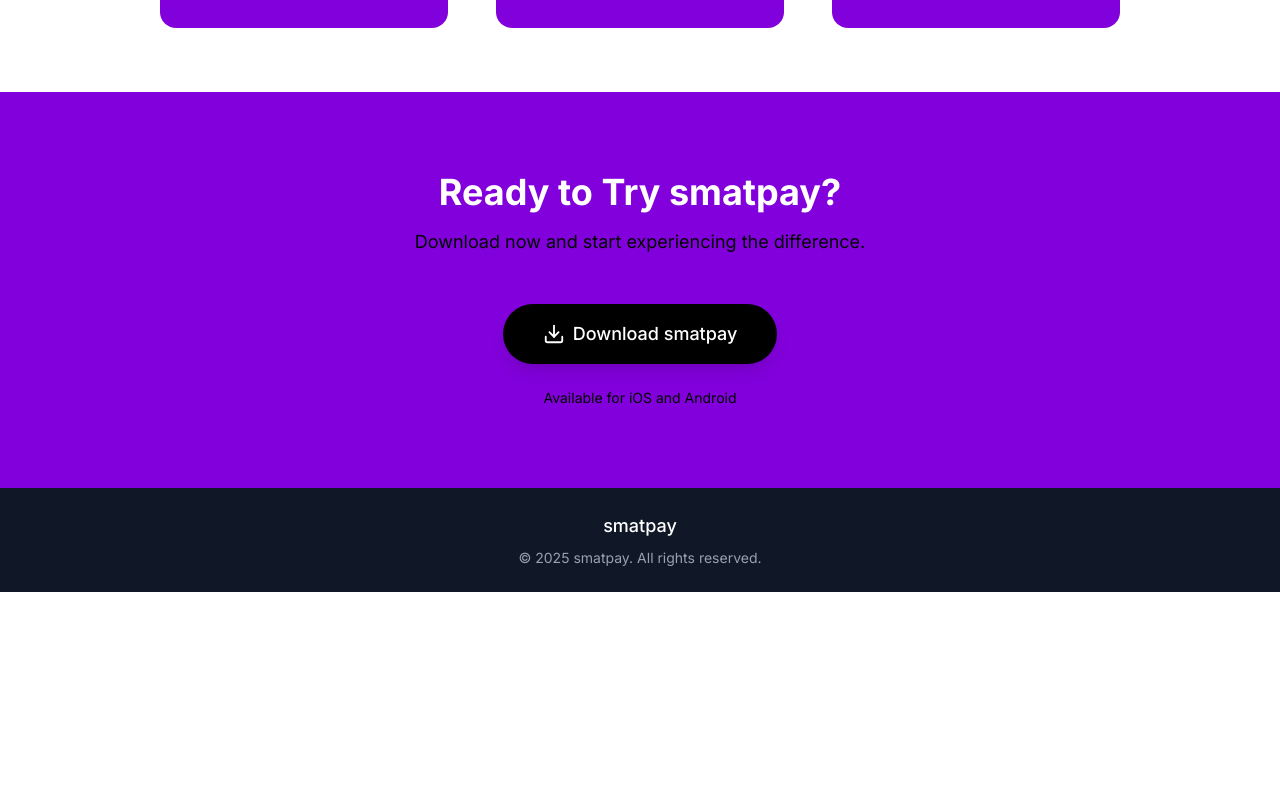
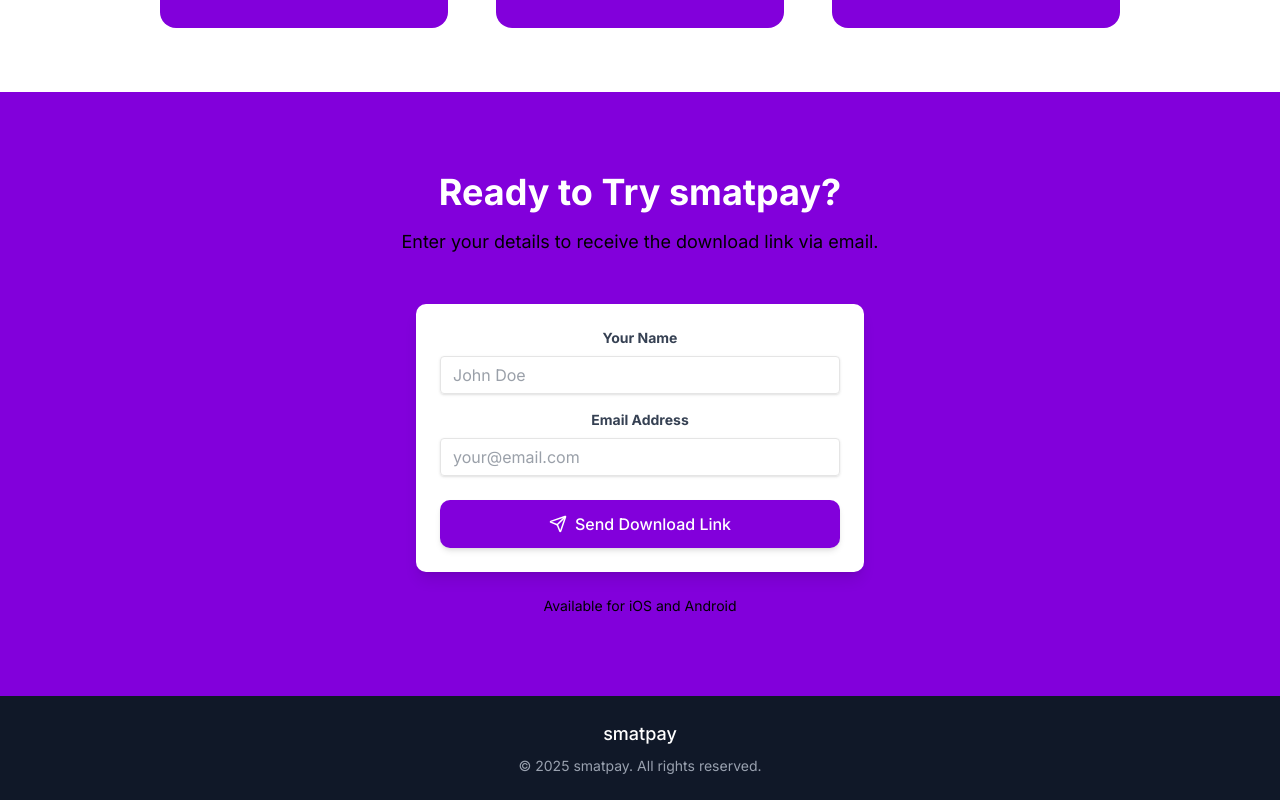
Before and after one commit to adamabu578/Aeroverse-software-service, a Next.js app: page / in a window 1280 px wide. Shown: the part 824-1624 px from the top of the page. Before the commit the page ends 1416 px from the top, so only its background shows below. Built offline with nearby package versions, Linux system fonts and the light colour scheme.

Commit message:
2nd commit

```diff
--- a/app/page.tsx
+++ b/app/page.tsx
@@ -1,12 +1,27 @@
-
 "use client"
-import { useState, useEffect } from 'react';
-import { Download, ChevronRight, Menu, X } from 'lucide-react';
+import { useState, useEffect, useRef } from 'react';
+import { Download, ChevronRight, Menu, X, Send } from 'lucide-react';
 import { motion, AnimatePresence } from 'framer-motion';
+import emailjs from '@emailjs/browser';
 
 export default function AppLaunchPage() {
   const [mobileMenuOpen, setMobileMenuOpen] = useState(false);
   const [scrolled, setScrolled] = useState(false);
+  const [formData, setFormData] = useState({
+    name: '',
+    email: ''
+  });
+  const [formStatus, setFormStatus] = useState<{
+    submitting: boolean;
+    submitted: boolean;
+    error: string | null;
+  }>({
+    submitting: false,
+    submitted: false,
+    error: null
+  });
+
+  const formRef = useRef<HTMLFormElement | null>(null);
 
   // Handle scroll effect for navbar
   useEffect(() => {
@@ -22,6 +37,46 @@
       window.removeEventListener('scroll', handleScroll);
     };
   }, [scrolled]);
+
+  // Handle form input changes
+  const handleInputChange = (e: React.ChangeEvent<HTMLInputElement>) => {
+    const { name, value } = e.target;
+    setFormData(prev => ({
+      ...prev,
+      [name]: value
+    }));
+  };
+
+  // Handle form submission
+  const handleSubmit = (e: React.FormEvent<HTMLFormElement>) => {
+    e.preventDefault();
+    setFormStatus({ submitting: true, submitted: false, error: null });
+
+    // Replace these with your actual EmailJS credentials
+    const serviceId = 'service_n5ev2m5';
+    const templateId = 'template_zw92h1a';
+    const publicKey = 'e9Tht_Br8bnu563wU';
+
+    if (formRef.current) {
+      emailjs.sendForm(serviceId, templateId, formRef.current, publicKey)
+        .then((result) => {
+          setFormStatus({ submitting: false, submitted: true, error: null });
+          setFormData({ name: '', email: '' });
+          // After successful submission, you might want to redirect to download
+          setTimeout(() => {
+            const downloadButton = document.getElementById('download-button');
+            if (downloadButton) {
+              downloadButton.click();
+            }
+          }, 1500);
+        })
+        .catch((error) => {
+          setFormStatus({ submitting: false, submitted: false, error: error.text });
+        });
+    } else {
+      setFormStatus({ submitting: false, submitted: false, error: "Form reference is null" });
+    }
+  };
 
   // App details - customize these values
   const appName = "smatpay";
@@ -102,6 +157,7 @@
         </div>
 
         {/* Mobile menu */}
+        <AnimatePresence>
           {mobileMenuOpen && (
             <motion.div
               className="sm:hidden bg-white bg-opacity-95 backdrop-blur-md"
@@ -130,6 +186,7 @@
               </div>
             </motion.div>
           )}
+        </AnimatePresence>
       </motion.nav>
 
       {/* Hero Section */}
@@ -270,7 +327,7 @@
         </div>
       </div>
 
-      {/* Download Section */}
+      {/* Download Section with Email Form */}
       <div id="download" className="bg-purple-700 py-20">
         <div className="max-w-5xl mx-auto px-4 sm:px-6 lg:px-8">
           <motion.div
@@ -284,25 +341,106 @@
               Ready to Try {appName}?
             </h2>
             <p className="mt-4 text-lg text-black max-w-2xl mx-auto">
-              Download now and start experiencing the difference.
+              Enter your details to receive the download link via email.
             </p>
 
             <motion.div
-              className="mt-12 inline-block"
+              className="mt-12 max-w-md mx-auto"
               initial={{ opacity: 0 }}
               whileInView={{ opacity: 1 }}
               transition={{ delay: 0.3, duration: 0.6 }}
               viewport={{ once: true }}
             >
-              <motion.a
-                href={downloadLink}
-                className="px-10 py-4 rounded-full text-white bg-black text-lg font-medium flex items-center justify-center shadow-lg  transition-colors duration-300 "
-                whileHover={{ scale: 1.05, boxShadow: "0 10px 25px -5px rgba(59, 130, 246, 0.5)" }}
+              {!formStatus.submitted ? (
+                <motion.form
+                  ref={formRef}
+                  onSubmit={handleSubmit}
+                  className="bg-white shadow-lg rounded-lg p-6"
+                  initial={{ opacity: 0, y: 20 }}
+                  animate={{ opacity: 1, y: 0 }}
+                  transition={{ duration: 0.4 }}
+                >
+                  <div className="mb-4">
+                    <label htmlFor="name" className="block text-gray-700 text-sm font-bold mb-2">
+                      Your Name
+                    </label>
+                    <input
+                      type="text"
+                      id="name"
+                      name="name"
+                      value={formData.name}
+                      onChange={handleInputChange}
+                      className="shadow appearance-none border rounded w-full py-2 px-3 text-gray-700 leading-tight focus:outline-none focus:ring-2 focus:ring-purple-500"
+                      placeholder="John Doe"
+                      required
+                    />
+                  </div>
+
+                  <div className="mb-6">
+                    <label htmlFor="email" className="block text-gray-700 text-sm font-bold mb-2">
+                      Email Address
+                    </label>
+                    <input
+                      type="email"
+                      id="email"
+                      name="email"
+                      value={formData.email}
+                      onChange={handleInputChange}
+                      className="shadow appearance-none border rounded w-full py-2 px-3 text-gray-700 leading-tight focus:outline-none focus:ring-2 focus:ring-purple-500"
+                      placeholder="your@email.com"
+                      required
+                    />
+                  </div>
+
+                  {formStatus.error && (
+                    <div className="mb-4 text-red-500 text-sm">
+                      Error: {formStatus.error}
+                    </div>
+                  )}
+
+                  <motion.button
+                    type="submit"
+                    disabled={formStatus.submitting}
+                    className="w-full px-6 py-3 rounded-lg text-white bg-purple-700 font-medium flex items-center justify-center shadow-md hover:bg-purple-800 transition-colors duration-300 disabled:opacity-50"
+                    whileHover={{ scale: 1.02 }}
                     whileTap={{ scale: 0.98 }}
                   >
-                <Download size={22} className="mr-2" />
-                Download {appName}
+                    {formStatus.submitting ? (
+                      <span>Sending...</span>
+                    ) : (
+                      <>
+                        <Send size={18} className="mr-2" />
+                        Send Download Link
+                      </>
+                    )}
+                  </motion.button>
+                </motion.form>
+              ) : (
+                <motion.div
+                  className="bg-white shadow-lg rounded-lg p-6 text-center"
+                  initial={{ opacity: 0, scale: 0.9 }}
+                  animate={{ opacity: 1, scale: 1 }}
+                  transition={{ duration: 0.4 }}
+                >
+                  <svg xmlns="http://www.w3.org/2000/svg" className="h-16 w-16 text-green-500 mx-auto mb-4" fill="none" viewBox="0 0 24 24" stroke="currentColor">
+                    <path strokeLinecap="round" strokeLinejoin="round" strokeWidth={2} d="M5 13l4 4L19 7" />
+                  </svg>
+                  <h3 className="text-xl font-medium text-gray-900 mb-2">Thank You!</h3>
+                  <p className="text-gray-600 mb-4">
+                    We've sent the download link to your email.
+                  </p>
+                  <motion.a
+                    id="download-button"
+                    href={downloadLink}
+                    className="px-6 py-2 rounded-lg text-white bg-purple-700 font-medium inline-flex items-center justify-center shadow-md hover:bg-purple-800 transition-colors duration-300"
+                    whileHover={{ scale: 1.05 }}
+                    whileTap={{ scale: 0.95 }}
+                  >
+                    <Download size={18} className="mr-2" />
+                    Download Now
                   </motion.a>
+                </motion.div>
+              )}
             </motion.div>
 
             <motion.p
--- a/package.json
+++ b/package.json
@@ -9,6 +9,7 @@
     "lint": "next lint"
   },
   "dependencies": {
+    "@emailjs/browser": "^4.4.1",
     "@radix-ui/react-label": "^2.1.3",
     "@radix-ui/react-slot": "^1.2.0",
     "@radix-ui/react-tabs": "^1.1.4",
```
Also changed, not shown: 1 other file (tests, documents, lock files or other folders). Lines whose indentation alone changed are shown as unchanged.
